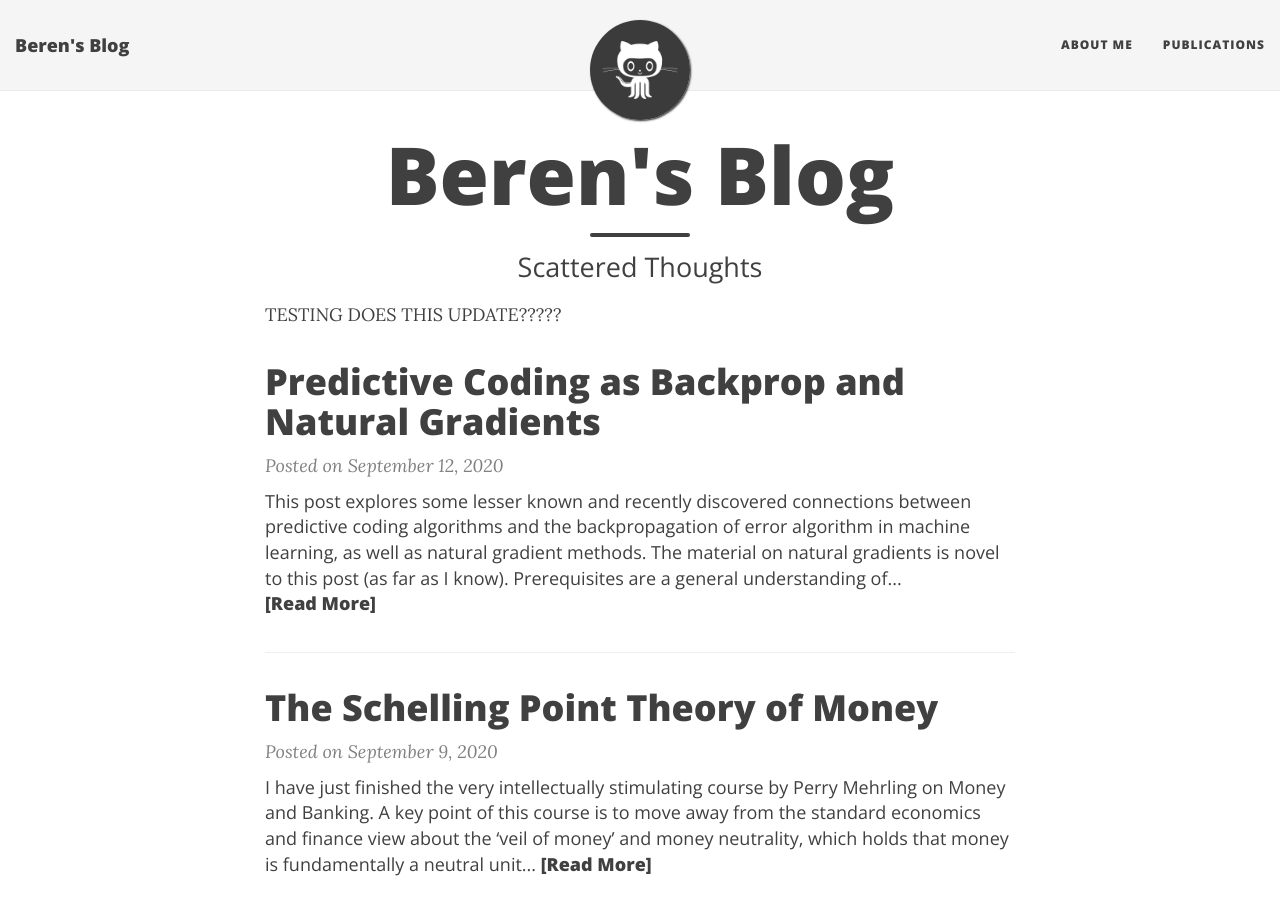
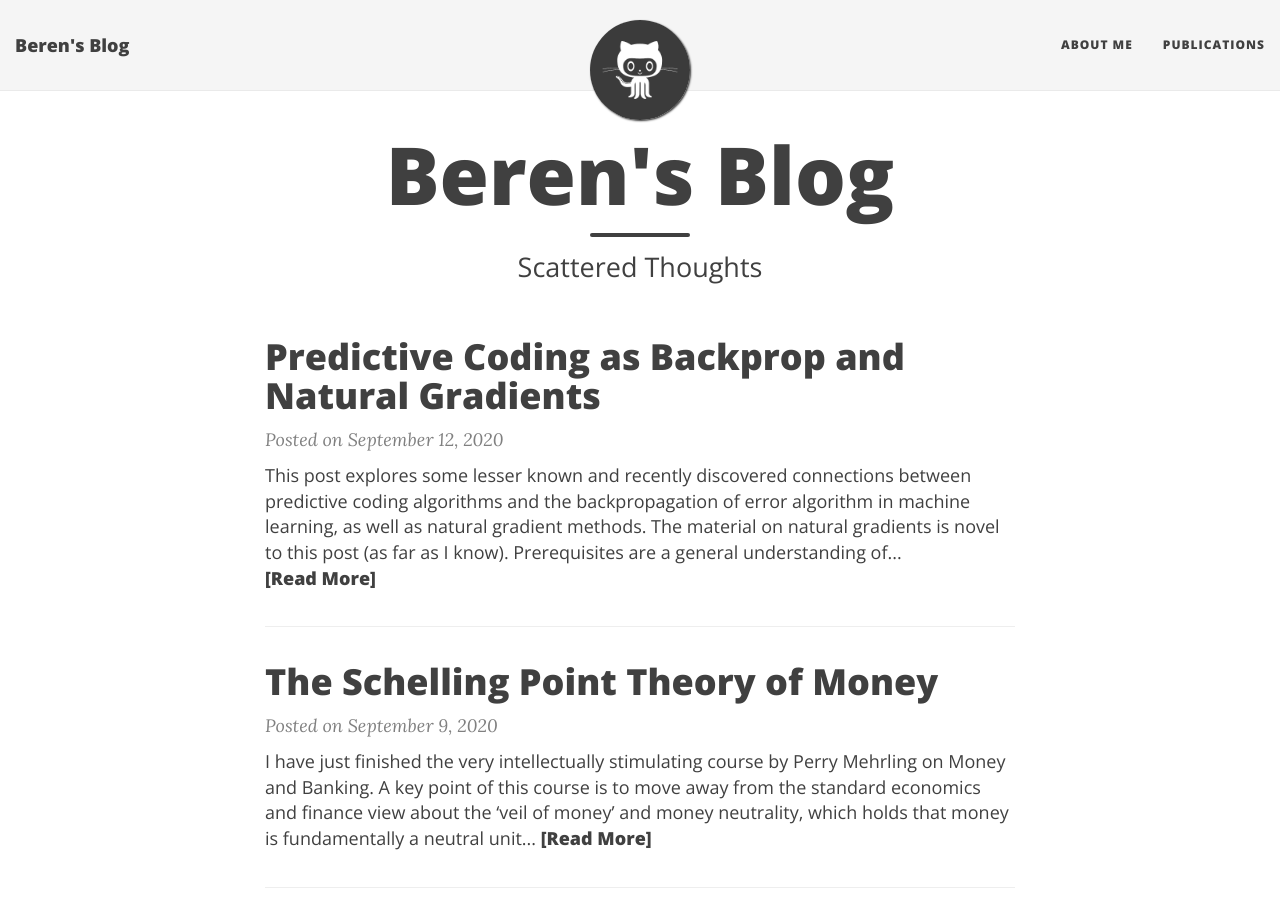
Before and after one commit to BerenMillidge/BerenMillidge.github.io, a Jekyll site: the page built from index.html, in a window 1280 px wide and 900 px high. Built offline with Jekyll 4.4.1, drawn with Linux system fonts in a browser that asks for light colours; nearby versions of some CDN libraries; the list of posts is cut into pages by our own code.

Commit message:
Update index.html

```diff
--- a/index.html
+++ b/index.html
@@ -4,7 +4,6 @@ title: Beren's Blog
 subtitle: Scattered Thoughts
 use-site-title: true
 ---
-TESTING DOES THIS UPDATE?????
 <div class="posts-list">
   {% for post in paginator.posts %}
   <article class="post-preview">
```
